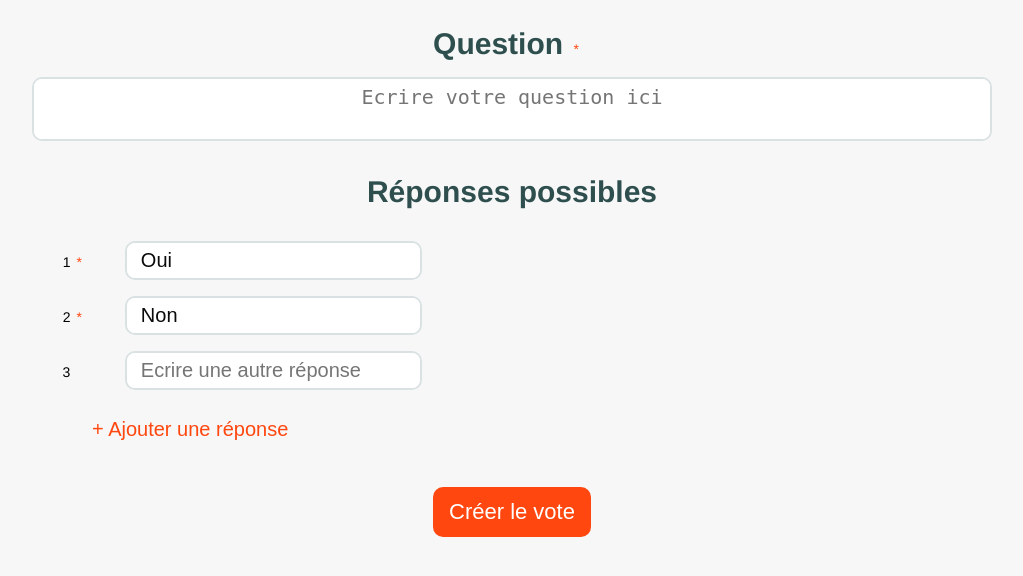
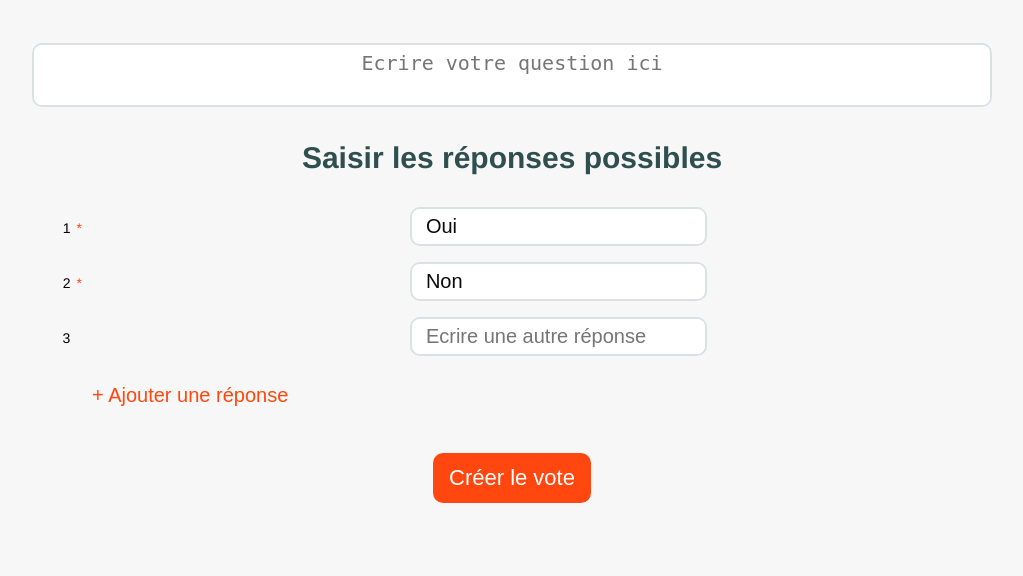
Before and after one commit to geovote/geovote-main, a Python web app: template flask/templates/creation.jinja in a window 1280 px wide. Shown: the part 53-629 px from the top of the page, without its empty margins (128-1151 px from the left). Run offline with Jinja, Linux system fonts and the light colour scheme; the template is opened without the code that fills it, so the values that code supplies are empty.

Commit message:
UX improved.

```diff
--- a/flask/templates/creation.jinja
+++ b/flask/templates/creation.jinja
@@ -112,13 +112,6 @@
 
             <div class="field-group">
               <div class="field textarea-field">
-                <label htmlFor="text" class="field-label">
-                  <span>
-                    <span class="title"> Question </span>
-                    <span class="field-asterisk">*</span>
-                  </span>
-                </label>
-                <br/>
                 <div class="field-control">
                   <div class="field-value flex-columns items-center">
                     <div class="field-inner flex-columns items-center">
@@ -138,11 +131,16 @@
             <br/>
 
             <div class="title">
-              Réponses possibles
+              Saisir les réponses possibles
             </div>
+
+
+             <div align="center">
+
             <div class="field-group" id="answers-group">
+
               <div class="field text-field label-aligned-with-control">
-                <label htmlFor="text" class="field-label label-aligned-with-control">
+                <label htmlFor="text" class="field-label">
                   <span>
                     <span>1</span>
                     <span class="field-asterisk">*</span>
@@ -205,6 +203,7 @@
                 </div>
               </div>
             </div>
+
             <div class="text-left ml60">
             <button
               class="button is-secondary"
@@ -213,7 +212,9 @@
             >
               + Ajouter une réponse
             </button>
+
             </div>
+
             <br/>
             <br/>
 
```
